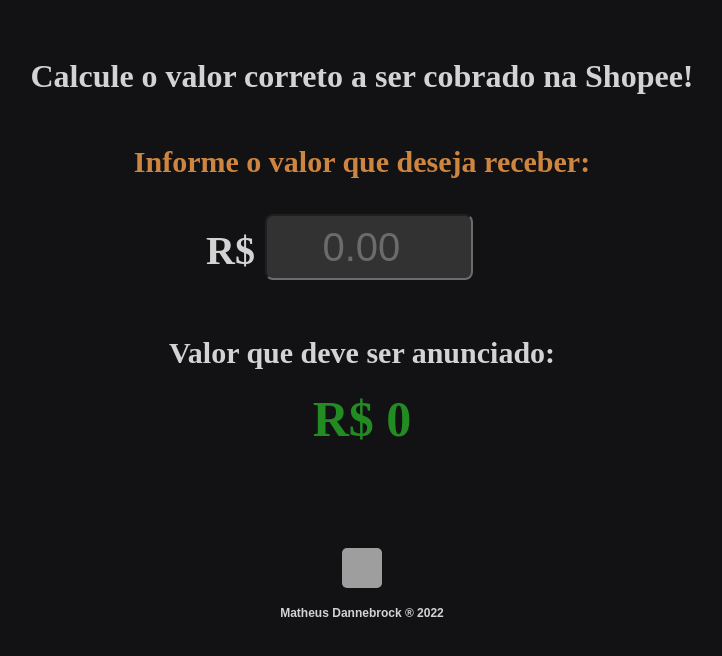
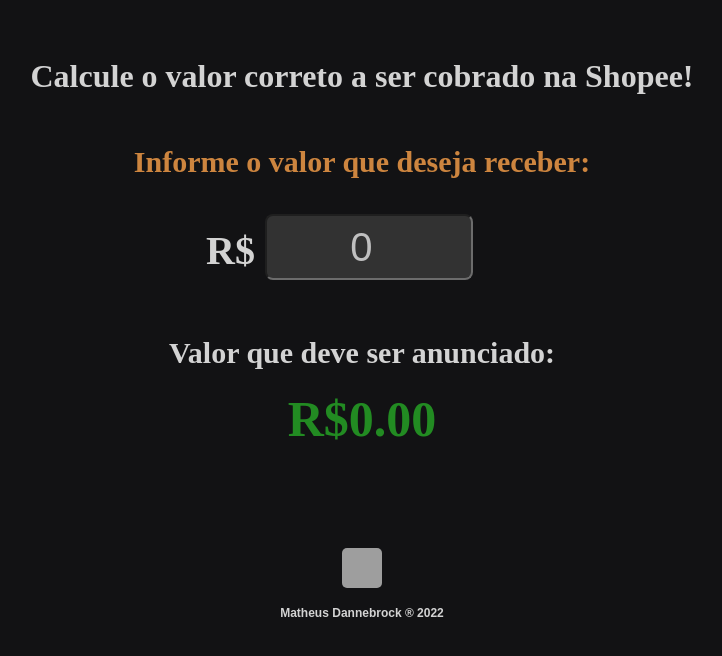
Before and after one commit to Dannebrock/calcula-taxa-shopee, a React (Vite) app: page / in a window 1280 px wide. Shown: the top 656 px of the page, without its empty margins (278-1000 px from the left). Built offline with nearby package versions, Linux system fonts and the light colour scheme; grey boxes are pictures that could not be loaded.

Commit message:
Atualizando App.tsx

```diff
--- a/src/App.tsx
+++ b/src/App.tsx
@@ -5,17 +5,8 @@
 
 function App() {
 
-  const [valor, setValor] = useState("")
-  const [resultado, setResultado] = useState<number>()
-
-  const calcular = () =>{
-    return parseFloat(valor/0.82).toFixed(2)
-  }
-
-
-  valor?.toString
-  const result = eval(parseFloat(valor/0.82).toFixed(2))
-
+  const [valor, setValor] = useState(0)
+  const result = (valor/0.82).toFixed(2);
 
  return (
 
@@ -89,7 +80,7 @@
         placeholder="0.00"
         step=".01"
         value={valor}
-        onChange={(e) => setValor(e.target.value)}
+        onChange={(e) => setValor(e.target.valueAsNumber)}
 
 
 
@@ -120,7 +111,7 @@
         marginTop:15,
         textAlign: "center"
       }}
-      >R$ {result}</h1>
+      >R${result}</h1>
   </div>
 
   <div>
```
